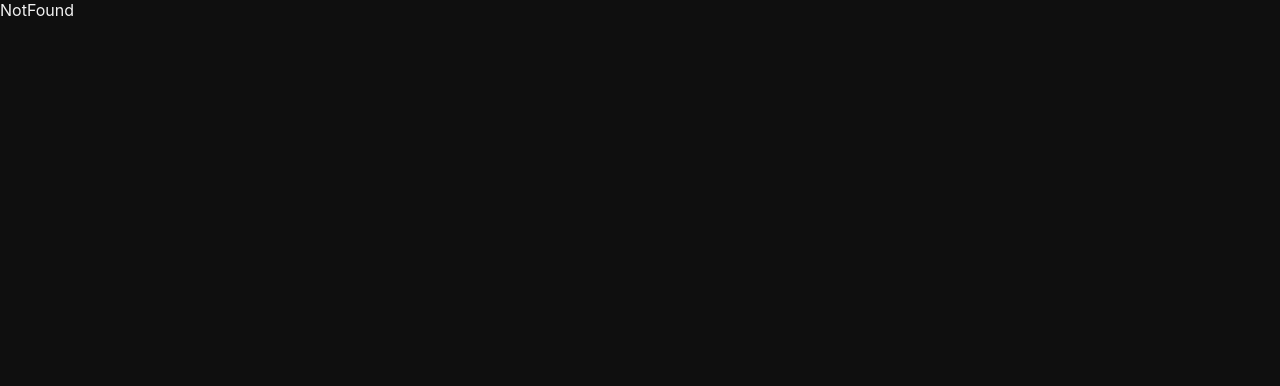
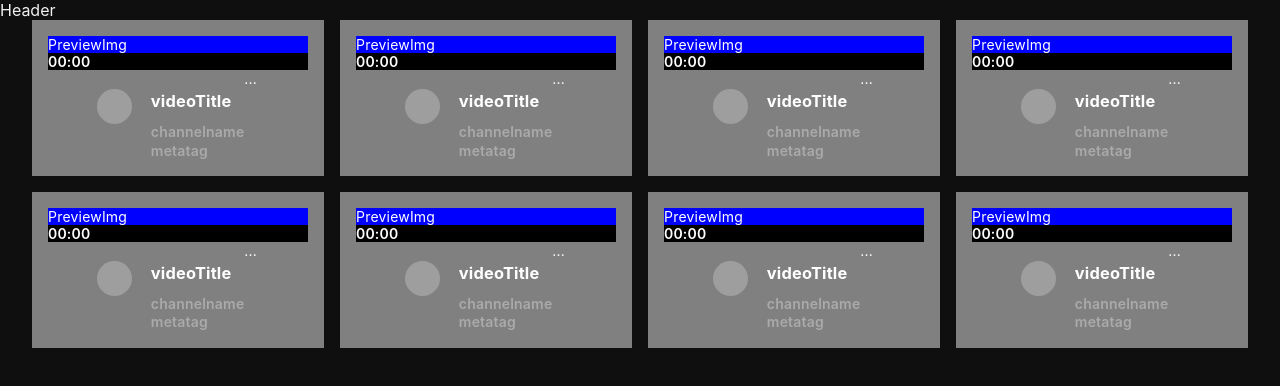
Before and after one commit to KDT3-React-toy-Project/react-youtube-app, a React (Create React App) app: page /main in a window 1280 px wide. Before the commit this address had no page. Shown: the top 386 px of the page. Built offline with nearby package versions, Linux system fonts and the light colour scheme; grey boxes are pictures that could not be loaded.

Commit message:
#13 - feat: 메인페이지 마크업 진행 중

```diff
--- a/package.json
+++ b/package.json
@@ -7,6 +7,10 @@
     "@testing-library/jest-dom": "^5.16.5",
     "@testing-library/react": "^13.4.0",
     "@testing-library/user-event": "^13.5.0",
+    "@types/jest": "^29.2.5",
+    "@types/node": "^18.11.18",
+    "@types/react": "^18.0.26",
+    "@types/react-dom": "^18.0.10",
     "axios": "^1.2.2",
     "node-sass": "^7.0.3",
     "react": "^18.2.0",
@@ -15,6 +19,7 @@
     "react-router-dom": "^6.6.2",
     "react-scripts": "5.0.1",
     "timeago.js": "^4.0.2",
+    "typescript": "^4.9.4",
     "web-vitals": "^2.1.4"
   },
   "scripts": {
--- /dev/null
+++ b/src/components/Feed/Feed.jsx
@@ -0,0 +1,27 @@
+import axios from "axios";
+import { useEffect } from "react";
+import VideoCard from "../VideoCard/VideoCard";
+import "./Feed.scss";
+const Feed = () => {
+  useEffect(() => {
+    const getData = async () => {
+      const res = await axios.get("./videos/channel.json");
+    };
+    getData();
+  }, []);
+
+  return (
+    <div className="mainGallery">
+      <VideoCard />
+      <VideoCard />
+      <VideoCard />
+      <VideoCard />
+      <VideoCard />
+      <VideoCard />
+      <VideoCard />
+      <VideoCard />
+    </div>
+  );
+};
+
+export default Feed;
--- /dev/null
+++ b/src/components/Feed/Feed.scss
@@ -0,0 +1,7 @@
+.mainGallery {
+  // width: 100%;
+  padding: 0 2rem;
+  display: grid;
+  grid-template-columns: repeat(auto-fill, minmax(274px, 1fr));
+  gap: 1rem;
+}
--- a/src/components/VideoCard/VideoCard.jsx
+++ b/src/components/VideoCard/VideoCard.jsx
@@ -1,5 +1,28 @@
 import React from "react";
+import "./VideoCard.scss";
 
 export default function VideoCard() {
-  return <div>VideoCard</div>;
+  return (
+    <div className="videoCard">
+      <div className="videoPreview">
+        PreviewImg
+        <div className="videoDuration">
+          <span>00:00</span>
+        </div>
+      </div>
+      <div className="videoInfoContainer">
+        <div className="avatarContainer">
+          <img src="https://cdn.pixabay.com/photo/2016/07/03/18/36/youtube-1495277_960_720.png" alt="" />
+        </div>
+        <div className="videoTextContainer">
+          <h3>videoTitle</h3>
+          <div className="videoInfo">
+            <div className="channelName">channelname</div>
+            <div className="metatag">metatag</div>
+          </div>
+        </div>
+        <div className="dotContainer">...</div>
+      </div>
+    </div>
+  );
 }
--- a/src/components/VideoCard/VideoCard.scss
+++ b/src/components/VideoCard/VideoCard.scss
@@ -0,0 +1,56 @@
+.videoCard {
+  // max-height: 360px;
+  padding: 1rem;
+  color: #fff;
+  background-color: grey;
+  font-size: 14px;
+  letter-spacing: 0.2px;
+  justify-items: center;
+}
+
+.videoPreview {
+  background-color: blue;
+  width: 100%;
+  max-height: 62%;
+  overflow: hidden;
+  position: relative;
+  img {
+    width: 100%;
+    height: 100%;
+    position: absolute;
+  }
+  .videoDuration {
+    background: black;
+    span {
+      font-weight: 600;
+      font-size: 14px;
+    }
+  }
+}
+
+.videoInfoContainer {
+  display: grid;
+  grid-template-columns: auto 1fr 15px;
+  .avatarContainer {
+    img {
+      width: 35px;
+      height: 35px;
+      margin: 1.2rem 1.2rem 0 0;
+      border-radius: 50%;
+    }
+  }
+  .videoTextContainer {
+    h3 {
+      margin: 1.2rem 0 0.6rem;
+      line-height: 150%;
+    }
+    .videoInfo {
+    }
+    .channelName,
+    .metatag {
+      color: #aaa;
+      font-weight: 600;
+      line-height: 130%;
+    }
+  }
+}
--- a/src/index.js
+++ b/src/index.js
@@ -7,6 +7,7 @@ import { createBrowserRouter, RouterProvider } from "react-router-dom";
 import NotFound from "./pages/NotFound";
 import Videos from "./pages/Videos";
 import VideoDetail from "./pages/VideoDetail";
+import Feed from "./components/Feed/Feed";
 
 const router = createBrowserRouter([
   {
@@ -18,6 +19,7 @@ const router = createBrowserRouter([
       { path: "videos", element: <Videos /> },
       { path: "videos/:keyword", element: <Videos /> },
       { path: "videos/watch/:videoId", element: <VideoDetail /> },
+      { path: "main", element: <Feed /> },
     ],
   },
 ]);
```
Also changed, not shown: tsconfig.json (added, +24 -0 lines), 1 other file (tests, documents, lock files or other folders).
